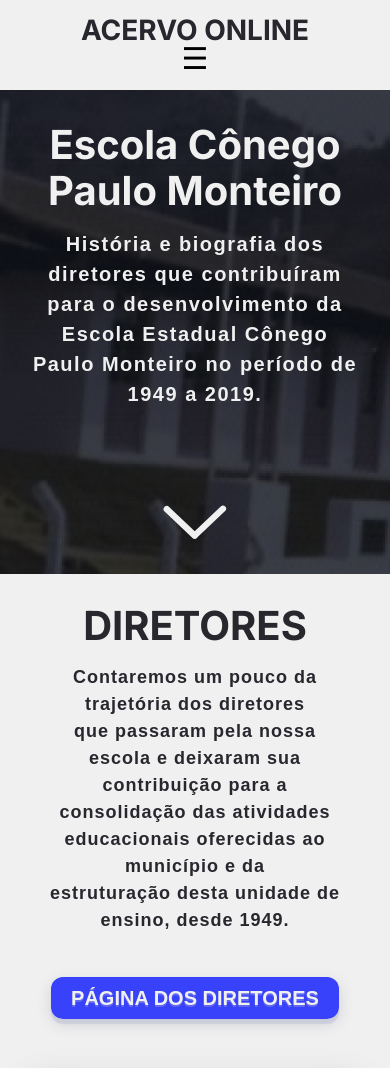
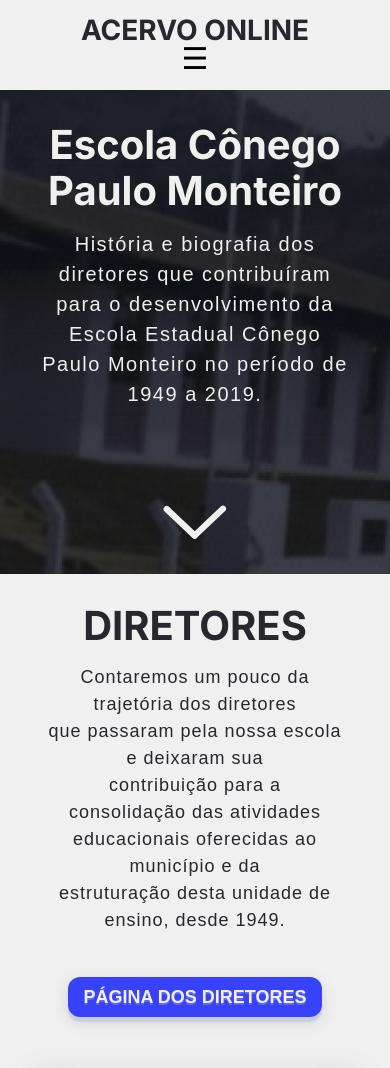
Before and after one commit to GuilhermeAssisF/AcervoOnline-EeConegoPauloMonteiro, a plain HTML site: page index.html in a window 390 px wide. Shown: the top 1068 px of the page. Drawn offline with Linux system fonts and the light colour scheme; a web font is replaced by a local one.

Commit message:
teste responsividade

```diff
--- a/css/inicio.css
+++ b/css/inicio.css
@@ -430,6 +430,7 @@ footer p{
 
     #resumo_introducao {
         font-size: 20px;
+        font-weight: 500;
     }
 
     #logo_escola {
@@ -449,12 +450,13 @@ footer p{
 
     #textos_diretores p, #textos_escola p, #texto_localizacao p {
         font-size: 18px;
+        font-weight: 500;
     }
 
     /* Botões */
     .botao_diretoresescola {
-        font-size: 20px;
-        padding: 10px 20px;
+        font-size: 18px;
+        padding: 10px 15px;
     }
 
     /* Rodapé */
```
